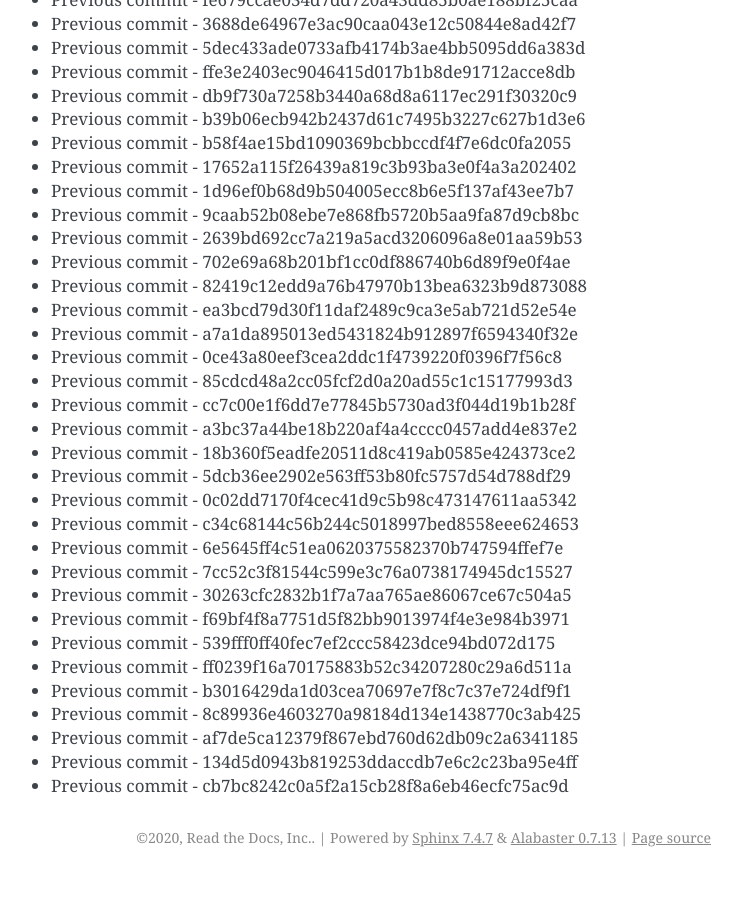
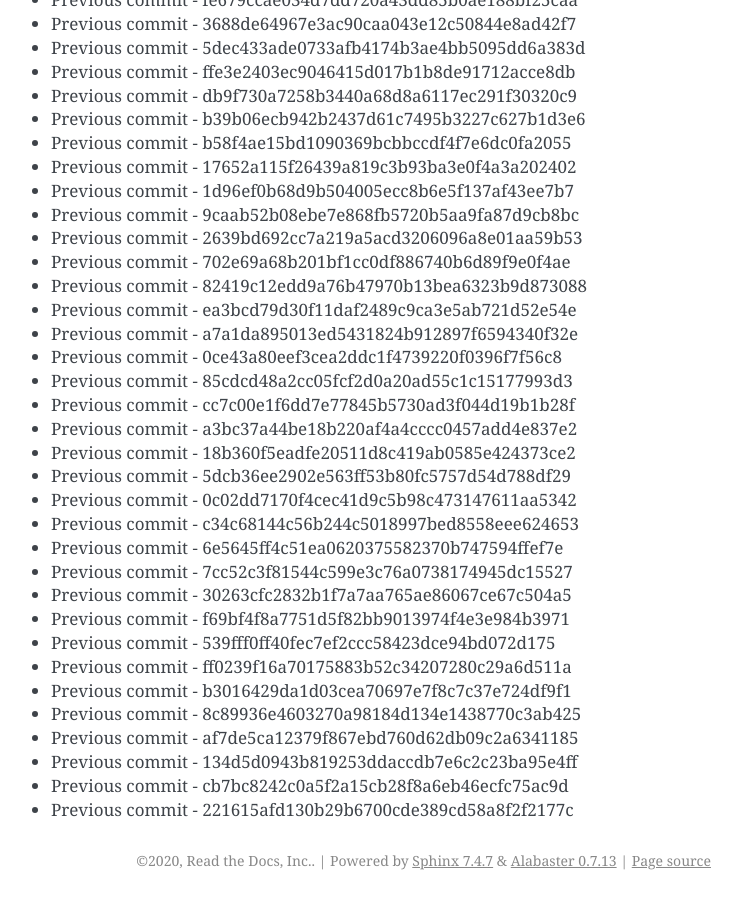
Before and after one commit to readthedocs/rtd-git-stresstest, a Sphinx documentation site: the page built from docs/updates.rst, in a window 1280 px wide and 900 px high, scrolled down 30068 px. Shown: the whole window, without its empty margins (399-1141 px from the left). Built offline with Sphinx 7.4.7, drawn with Linux system fonts in a browser that asks for light colours; before the commit the page ends 30945 px from its top, so only the background shows below that.

Commit message:
Generating commit from previous: 221615afd130b29b6700cde389cd58a8f2f2177c

```diff
--- a/docs/updates.rst
+++ b/docs/updates.rst
@@ -1295,3 +1295,4 @@ It can be tested for any performance characteristics.
 * Previous commit - af7de5ca12379f867ebd760d62db09c2a6341185
 * Previous commit - 134d5d0943b819253ddaccdb7e6c2c23ba95e4ff
 * Previous commit - cb7bc8242c0a5f2a15cb28f8a6eb46ecfc75ac9d
+* Previous commit - 221615afd130b29b6700cde389cd58a8f2f2177c
```
